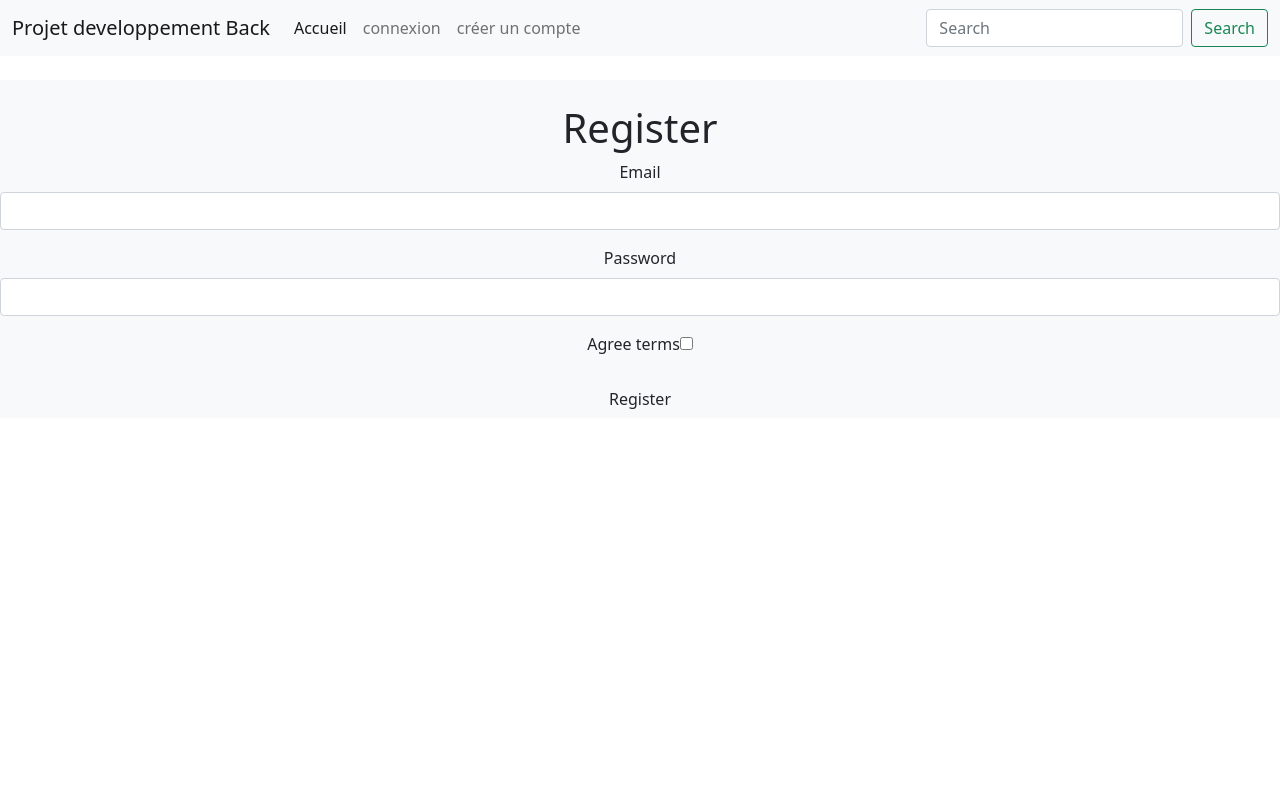
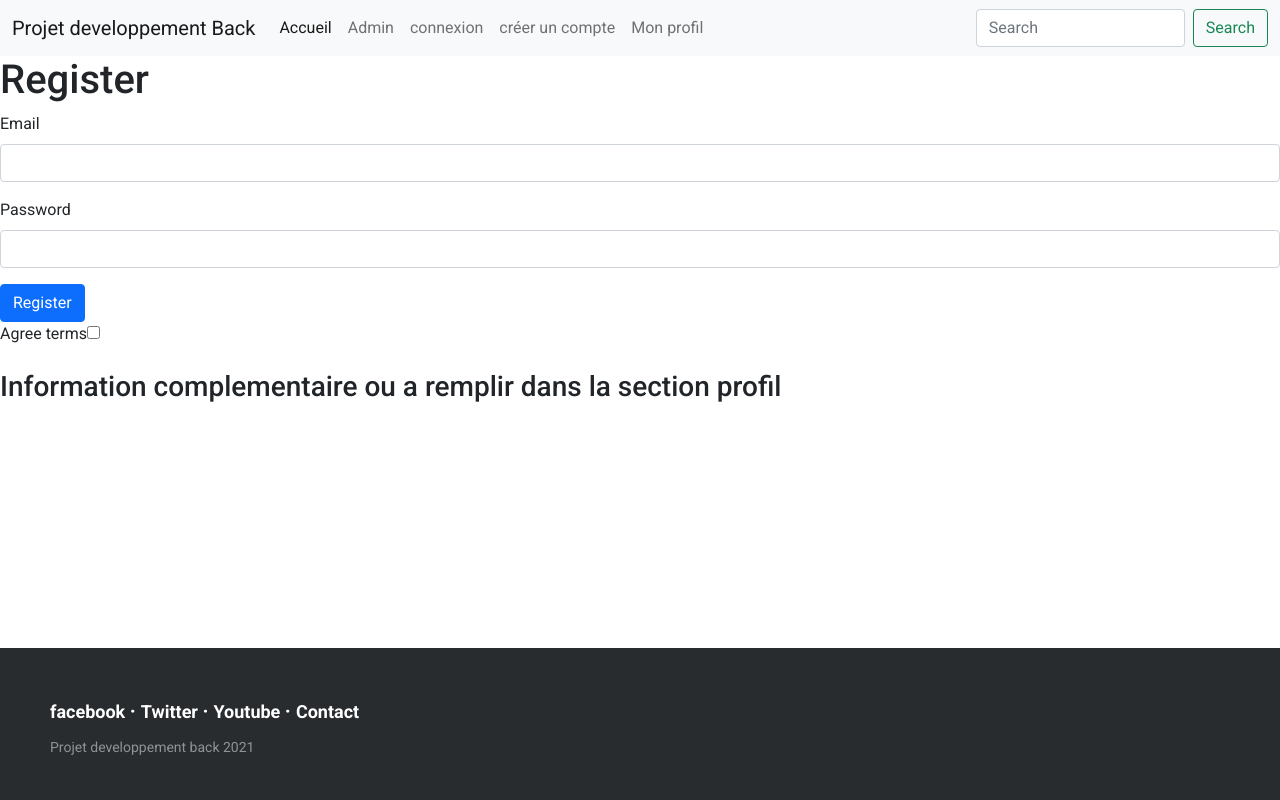
Before and after one commit to Jest13/projet-dev-back, a Symfony app: template templates/registration/register.html.twig in a window 1280 px wide. Run offline with Twig, Linux system fonts and the light colour scheme; the template is opened without the code that fills it, so the values that code supplies are empty; form fields are guessed from the names that the template uses; some libraries are stand-ins or nearby versions.

Commit message:
finalisation espace membre / modification de profil et mise en place des favoris

```diff
--- a/public/css/style.css
+++ b/public/css/style.css
@@ -0,0 +1,107 @@
+@import url(https://fonts.googleapis.com/css?family=Roboto:400,500,300,700);
+
+* {
+  font-family: Roboto;
+}
+
+footer-distributed {
+  width: 100%;
+  display: inline-block;
+  background: #ccc;
+  height: 60vh;
+  text-align: center;
+  font-size: 22px;
+  font-weight: 700;
+  text-decoration: underline;
+}
+
+.footer-distributed {
+  background-color: #292c2f;
+  box-shadow: 0 1px 1px 0 rgba(0, 0, 0, 0.12);
+  box-sizing: border-box;
+  width: 100%;
+  text-align: left;
+  font: normal 16px sans-serif;
+  padding: 45px 50px;
+  position:absolute;
+  bottom:0;
+
+  width:100%;
+
+}
+
+.footer-distributed .footer-left p {
+  color: #8f9296;
+  font-size: 14px;
+  margin: 0;
+}
+/* Footer links */
+
+.footer-distributed p.footer-links {
+  font-size: 18px;
+  font-weight: bold;
+  color: #ffffff;
+  margin: 0 0 10px;
+  padding: 0;
+  transition: ease .25s;
+}
+
+.footer-distributed p.footer-links a {
+  display: inline-block;
+  line-height: 1.8;
+  text-decoration: none;
+  color: inherit;
+  transition: ease .25s;
+}
+
+.footer-distributed .footer-links a:before {
+  content: "·";
+  font-size: 20px;
+  left: 0;
+  color: #fff;
+  display: inline-block;
+  padding-right: 5px;
+}
+
+.footer-distributed .footer-links .link-1:before {
+  content: none;
+}
+
+.footer-distributed .footer-right {
+  float: right;
+  margin-top: 6px;
+  max-width: 180px;
+}
+
+.footer-distributed .footer-right a {
+  display: inline-block;
+  width: 35px;
+  height: 35px;
+  background-color: #33383b;
+  border-radius: 2px;
+  font-size: 20px;
+  color: #ffffff;
+  text-align: center;
+  line-height: 35px;
+  margin-left: 3px;
+  transition:all .25s;
+}
+
+.footer-distributed .footer-right a:hover{transform:scale(1.1); -webkit-transform:scale(1.1);}
+
+.footer-distributed p.footer-links a:hover{text-decoration:underline;}
+
+/* Media Queries */
+
+@media (max-width: 600px) {
+  .footer-distributed .footer-left, .footer-distributed .footer-right {
+    text-align: center;
+  }
+  .footer-distributed .footer-right {
+    float: none;
+    margin: 0 auto 20px;
+  }
+  .footer-distributed .footer-left p.footer-links {
+    line-height: 1.8;
+  }
+}
--- a/templates/base.html.twig
+++ b/templates/base.html.twig
@@ -1,15 +1,14 @@
         {% include("partials/header.html.twig") with {"title": block("title")} %}
         {% include("partials/navbar.html.twig") %}
-        {% include("partials/struct.html.twig") %}
 
         {% block body %}{% endblock %}
     </body>
      <script src="https://cdn.jsdelivr.net/npm/bootstrap@5.0.0-beta3/dist/js/bootstrap.bundle.min.js" integrity="sha384-JEW9xMcG8R+pH31jmWH6WWP0WintQrMb4s7ZOdauHnUtxwoG2vI5DkLtS3qm9Ekf" crossorigin="anonymous"></script>
         <script src="https://cdn.jsdelivr.net/npm/@popperjs/core@2.9.1/dist/umd/popper.min.js" integrity="sha384-SR1sx49pcuLnqZUnnPwx6FCym0wLsk5JZuNx2bPPENzswTNFaQU1RDvt3wT4gWFG" crossorigin="anonymous"></script>
         <script src="https://cdn.jsdelivr.net/npm/bootstrap@5.0.0-beta3/dist/js/bootstrap.min.js" integrity="sha384-j0CNLUeiqtyaRmlzUHCPZ+Gy5fQu0dQ6eZ/xAww941Ai1SxSY+0EQqNXNE6DZiVc" crossorigin="anonymous"></script>
-
         {% block javascripts %}
             {#{{ encore_entry_script_tags('app') }}#}
         {% endblock %}
         <script src="{{ asset('js/scripts.js') }}"></script>
+         {% include("partials/footer.html.twig") %}
 </html>
--- /dev/null
+++ b/templates/partials/footer.html.twig
@@ -0,0 +1,23 @@
+
+		<footer class="footer-distributed">
+
+			<div class="footer-right">
+
+			</div>
+
+			<div class="footer-left">
+
+				<p class="footer-links">
+					<a class="link-1" href="#">facebook</a>
+
+					<a href="#">Twitter</a>
+
+					<a href="#">Youtube</a>
+
+					<a href="#">Contact</a>
+				</p>
+
+				<p>Projet developpement back 2021 </p>
+			</div>
+
+		</footer>
--- a/templates/partials/navbar.html.twig
+++ b/templates/partials/navbar.html.twig
@@ -10,10 +10,16 @@
           <a class="nav-link active" aria-current="page" href="{{ path('accueil') }}">Accueil</a>
         </li>
         <li class="nav-item">
+          <a class="nav-link" href="/admin">Admin</a>
+        </li>
+        <li class="nav-item">
           <a class="nav-link" href="{{ path('app_login') }}">connexion</a>
         </li>
         <li class="nav-item">
           <a class="nav-link" href="{{ path('app_register') }}">créer un compte</a>
+        </li>
+        <li class="nav-item">
+          <a class="nav-link" href="{{ path('app_users') }}">Mon profil</a>
         </li>
 
 
--- a/templates/partials/struct.html.twig
+++ /dev/null
@@ -1,5 +0,0 @@
-<br>
-<section class="features-icons bg-light text-center">
-
-<br>
-<section>
--- a/templates/registration/register.html.twig
+++ b/templates/registration/register.html.twig
@@ -10,12 +10,19 @@
     <h1>Register</h1>
 
     {{ form_start(registrationForm) }}
+
     {{ form_row(registrationForm.email) }}
     {{ form_row(registrationForm.plainPassword, {
         label: 'Password'
     }) }}
+
+
+
+    <button type="submit" class="btn btn-primary">Register</button>
     {{ form_row(registrationForm.agreeTerms) }}
 
-        <button type="submit" class="btn">Register</button>
+     <h3>Information complementaire ou a remplir dans la section profil</h3>
      {{ form_end(registrationForm) }}
+
+
 {% endblock %}
```
Also changed, not shown: migrations/Version20210419083709.php (added, +41 -0 lines), migrations/Version20210419090234.php (added, +31 -0 lines), src/Controller/UsersController.php (added, +48 -0 lines), src/Entity/Users.php (+85 -0 lines), src/Form/EditProfileType.php (added, +31 -0 lines), src/Form/RegistrationFormType.php (+7 -2 lines), templates/articles/article.html.twig (+7 -1 lines), templates/users/editprofile.html.twig (added, +11 -0 lines), templates/users/index.html.twig (added, +106 -0 lines), 1 other file. Lines whose indentation alone changed are shown as unchanged.
